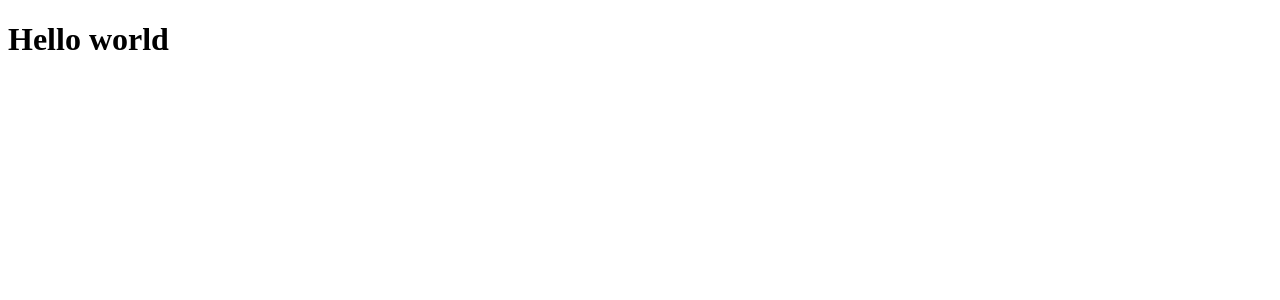
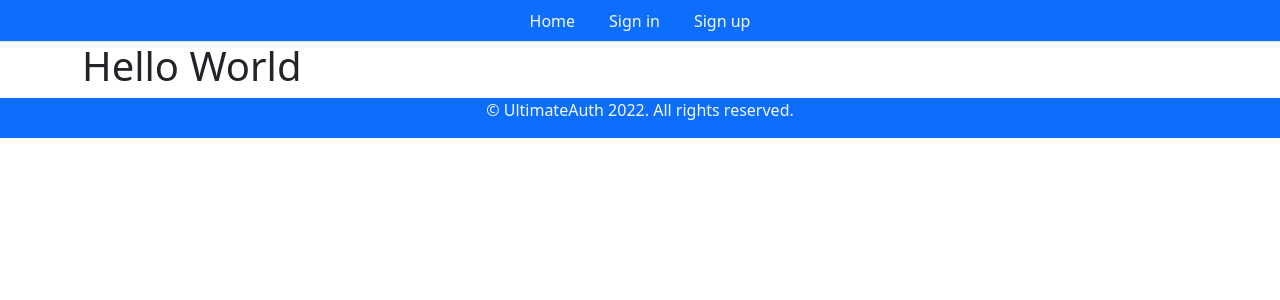
Before and after one commit to And4Web/MERN_stack_ultimate_authentication, a React (Create React App) app in the folder client/: page / in a window 1280 px wide. Shown: the top 300 px of the page. Built offline with nearby package versions, Linux system fonts and the light colour scheme.

Commit message:
layout page created

```diff
--- a/client/public/index.html
+++ b/client/public/index.html
@@ -10,34 +10,16 @@
       content="Web site created using create-react-app"
     />
     <link rel="apple-touch-icon" href="%PUBLIC_URL%/logo192.png" />
-    <!--
-      manifest.json provides metadata used when your web app is installed on a
-      user's mobile device or desktop. See https://developers.google.com/web/fundamentals/web-app-manifest/
-    -->
+
     <link rel="manifest" href="%PUBLIC_URL%/manifest.json" />
-    <!--
-      Notice the use of %PUBLIC_URL% in the tags above.
-      It will be replaced with the URL of the `public` folder during the build.
-      Only files inside the `public` folder can be referenced from the HTML.
 
-      Unlike "/favicon.ico" or "favicon.ico", "%PUBLIC_URL%/favicon.ico" will
-      work correctly both with client-side routing and a non-root public URL.
-      Learn how to configure a non-root public URL by running `npm run build`.
-    -->
-    <title>React App</title>
+    <link href="https://cdn.jsdelivr.net/npm/bootstrap@5.2.1/dist/css/bootstrap.min.css" rel="stylesheet" integrity="sha384-iYQeCzEYFbKjA/T2uDLTpkwGzCiq6soy8tYaI1GyVh/UjpbCx/TYkiZhlZB6+fzT" crossorigin="anonymous">
+
+    <title>MERN ultimate authentication</title>
   </head>
   <body>
     <noscript>You need to enable JavaScript to run this app.</noscript>
     <div id="root"></div>
-    <!--
-      This HTML file is a template.
-      If you open it directly in the browser, you will see an empty page.
 
-      You can add webfonts, meta tags, or analytics to this file.
-      The build step will place the bundled scripts into the <body> tag.
-
-      To begin the development, run `npm start` or `yarn start`.
-      To create a production bundle, use `npm run build` or `yarn build`.
-    -->
   </body>
 </html>
--- a/client/src/App.js
+++ b/client/src/App.js
@@ -1,10 +1,11 @@
 import React from 'react';
+import Layout from './components/layout/layout';
 
 function App() {
   return (
-    <div>
-      <h1>Hello world</h1>
-    </div>
+    <Layout>
+      <h1>Hello World</h1>
+    </Layout>
   );
 }
 
--- /dev/null
+++ b/client/src/components/layout/layout.jsx
@@ -0,0 +1,33 @@
+import React, {Fragment} from 'react';
+
+function Layout({children}) {
+  const nav = () => (
+    <ul className='nav nav-tabs bg-primary justify-content-center'>
+      <li className='nav-item'>
+        <a href="/" className='text-light nav-link'>Home</a>
+      </li>
+      <li className='nav-item'>
+        <a href="/" className='text-light nav-link'>Sign in</a>
+      </li>
+      <li className='nav-item'>
+        <a href="/" className='text-light nav-link'>Sign up</a>
+      </li>
+    </ul>
+  )
+  const footer = () => (
+    <div className="bg-primary d-flex justify-content-center align-item-center ">
+      <p className="text-light ">&copy; UltimateAuth 2022. All rights reserved.</p>
+    </div>
+  )
+  return (
+    <Fragment>
+      {nav()}
+      <div className='container'>
+        {children}
+      </div>
+      {footer()}
+    </Fragment>
+  )
+}
+
+export default Layout;
```
